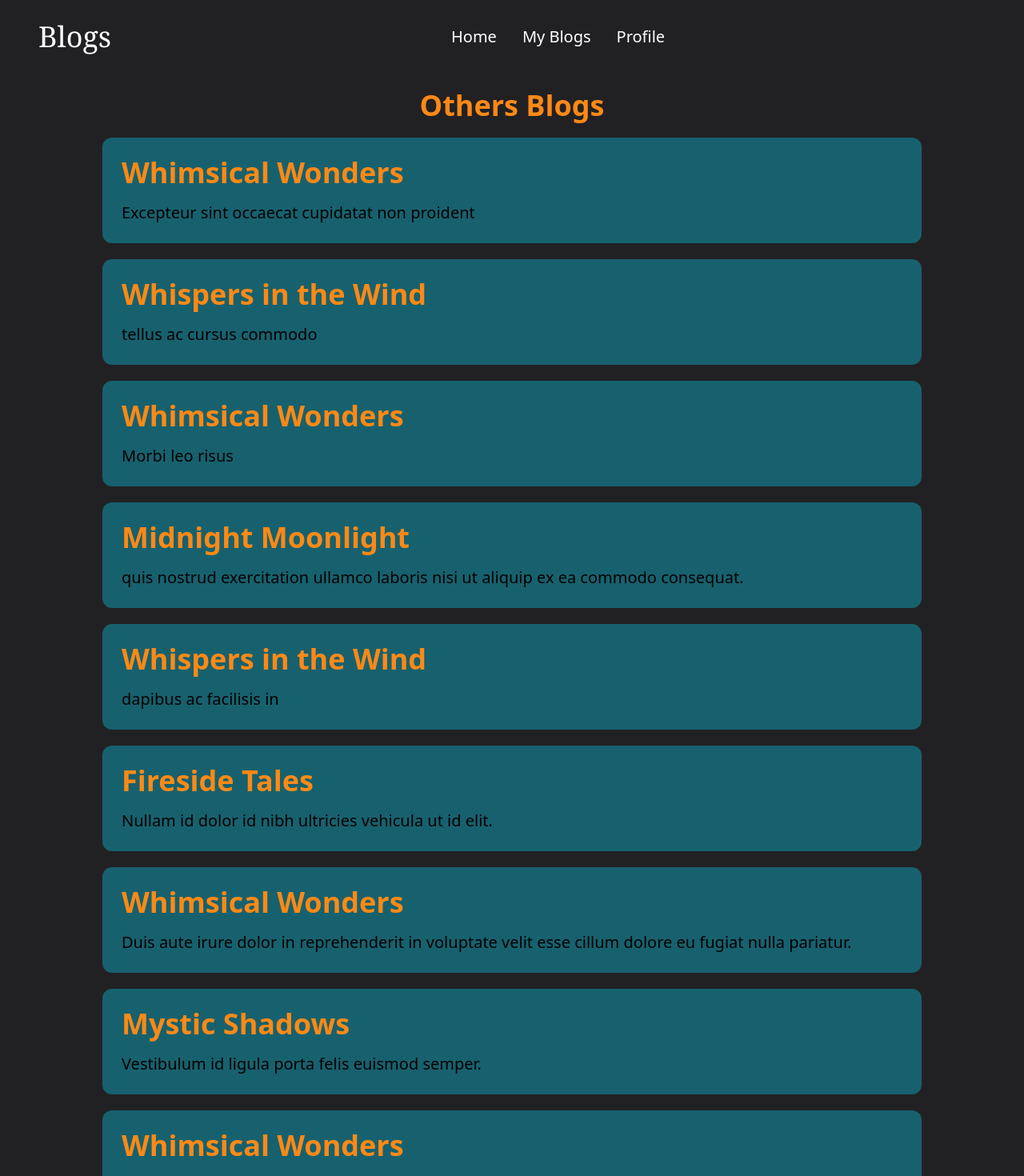
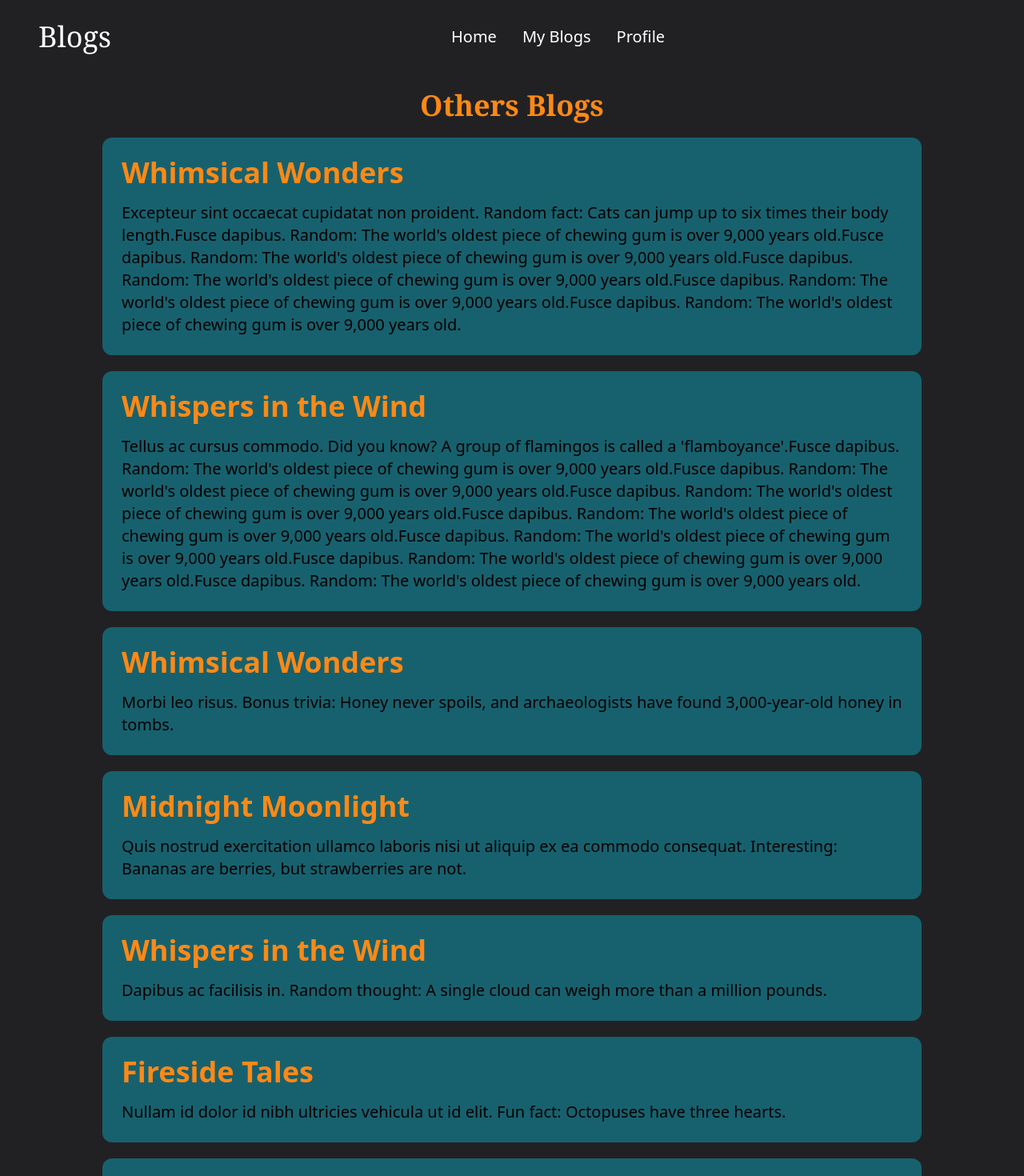
Before and after one commit to Manjil00/CODSOFT_Task3-Reactjs-_ManjilMaharjan, a React (Create React App) app: page /Home in a window 1280 px wide. Shown: the top 1470 px of the page at 80% size. Built offline with nearby package versions, Linux system fonts and the light colour scheme; no server answers.

Commit message:
my blogs done w firebase

```diff
--- a/src/blog_mockdata.js
+++ b/src/blog_mockdata.js
@@ -1,402 +1,161 @@
-
-export const mockdata=[{
+export const mockdata = [{
   "id": 1,
   "title": "Whimsical Wonders",
-  "content": "Excepteur sint occaecat cupidatat non proident"
+  "content": "Excepteur sint occaecat cupidatat non proident. Random fact: Cats can jump up to six times their body length.Fusce dapibus. Random: The world's oldest piece of chewing gum is over 9,000 years old.Fusce dapibus. Random: The world's oldest piece of chewing gum is over 9,000 years old.Fusce dapibus. Random: The world's oldest piece of chewing gum is over 9,000 years old.Fusce dapibus. Random: The world's oldest piece of chewing gum is over 9,000 years old.Fusce dapibus. Random: The world's oldest piece of chewing gum is over 9,000 years old."
 }, {
   "id": 2,
   "title": "Whispers in the Wind",
-  "content": "tellus ac cursus commodo"
+  "content": "Tellus ac cursus commodo. Did you know? A group of flamingos is called a 'flamboyance'.Fusce dapibus. Random: The world's oldest piece of chewing gum is over 9,000 years old.Fusce dapibus. Random: The world's oldest piece of chewing gum is over 9,000 years old.Fusce dapibus. Random: The world's oldest piece of chewing gum is over 9,000 years old.Fusce dapibus. Random: The world's oldest piece of chewing gum is over 9,000 years old.Fusce dapibus. Random: The world's oldest piece of chewing gum is over 9,000 years old.Fusce dapibus. Random: The world's oldest piece of chewing gum is over 9,000 years old.Fusce dapibus. Random: The world's oldest piece of chewing gum is over 9,000 years old."
 }, {
   "id": 3,
   "title": "Whimsical Wonders",
-  "content": "Morbi leo risus"
+  "content": "Morbi leo risus. Bonus trivia: Honey never spoils, and archaeologists have found 3,000-year-old honey in tombs."
 }, {
   "id": 4,
   "title": "Midnight Moonlight",
-  "content": "quis nostrud exercitation ullamco laboris nisi ut aliquip ex ea commodo consequat."
+  "content": "Quis nostrud exercitation ullamco laboris nisi ut aliquip ex ea commodo consequat. Interesting: Bananas are berries, but strawberries are not."
 }, {
   "id": 5,
   "title": "Whispers in the Wind",
-  "content": "dapibus ac facilisis in"
+  "content": "Dapibus ac facilisis in. Random thought: A single cloud can weigh more than a million pounds."
 }, {
   "id": 6,
   "title": "Fireside Tales",
-  "content": "Nullam id dolor id nibh ultricies vehicula ut id elit."
+  "content": "Nullam id dolor id nibh ultricies vehicula ut id elit. Fun fact: Octopuses have three hearts."
 }, {
   "id": 7,
   "title": "Whimsical Wonders",
-  "content": "Duis aute irure dolor in reprehenderit in voluptate velit esse cillum dolore eu fugiat nulla pariatur."
+  "content": "Duis aute irure dolor in reprehenderit in voluptate velit esse cillum dolore eu fugiat nulla pariatur. By the way, honeybees can recognize human faces."
 }, {
   "id": 8,
   "title": "Mystic Shadows",
-  "content": "Vestibulum id ligula porta felis euismod semper."
+  "content": "Vestibulum id ligula porta felis euismod semper. Trivia: The Eiffel Tower can grow by six inches during hot days due to the expansion of the metal."
 }, {
   "id": 9,
   "title": "Whimsical Wonders",
-  "content": "tortor mauris condimentum nibh"
+  "content": "Tortor mauris condimentum nibh. Random fun fact: Koalas sleep up to 22 hours a day.Fusce dapibus. Random: The world's oldest piece of chewing gum is over 9,000 years old.Fusce dapibus. Random: The world's oldest piece of chewing gum is over 9,000 years old.Fusce dapibus. Random: The world's oldest piece of chewing gum is over 9,000 years old.Fusce dapibus. Random: The world's oldest piece of chewing gum is over 9,000 years old.Fusce dapibus. Random: The world's oldest piece of chewing gum is over 9,000 years old."
 }, {
   "id": 10,
   "title": "Whimsical Wonders",
-  "content": "dapibus ac facilisis in"
+  "content": "Dapibus ac facilisis in. Curious fact: An astronaut's height can increase by up to 2 inches while in space."
 }, {
   "id": 11,
   "title": "Mystic Shadows",
-  "content": "egestas eget quam."
+  "content": "Egestas eget quam. Fun thought: The shortest war in history lasted 38 to 45 minutes."
 }, {
   "id": 12,
   "title": "The Secret Garden",
-  "content": "egestas eget quam."
+  "content": "Egestas eget quam. Fascinating: A day on Venus is longer than a year on Venus."
 }, {
   "id": 13,
   "title": "Fireside Tales",
-  "content": "egestas eget quam."
+  "content": "Egestas eget quam. Fun fact: A snail can sleep for up to three years."
 }, {
   "id": 14,
   "title": "Whispers in the Wind",
-  "content": "tortor mauris condimentum nibh"
+  "content": "Tortor mauris condimentum nibh. Did you know? Sea otters hold hands when they sleep to keep from drifting apart."
 }, {
   "id": 15,
   "title": "Twilight Symphony",
-  "content": "tortor mauris condimentum nibh"
+  "content": "Tortor mauris condimentum nibh. Random trivia: Wombat poop is cube-shaped."
 }, {
   "id": 16,
   "title": "Twilight Symphony",
-  "content": "porta ac consectetur ac"
+  "content": "Porta ac consectetur ac. Bonus fact: The longest hiccuping spree lasted 68 years."
 }, {
   "id": 17,
   "title": "Fireside Tales",
-  "content": "dapibus ac facilisis in"
+  "content": "Dapibus ac facilisis in. Fun fact: You can hear a blue whale's heartbeat from over two miles away."
 }, {
   "id": 18,
   "title": "The Secret Garden",
-  "content": "Morbi leo risus"
+  "content": "Morbi leo risus. Trivia: Sharks existed before trees."
 }, {
   "id": 19,
   "title": "Echoes of Eternity",
-  "content": "Vestibulum id ligula porta felis euismod semper."
+  "content": "Vestibulum id ligula porta felis euismod semper. Random: A flock of crows is known as a 'murder'."
 }, {
   "id": 20,
   "title": "Starlight Serenade",
-  "content": "vestibulum at eros."
+  "content": "Vestibulum at eros. Fun thought: If you drilled a hole straight through the Earth and jumped in, it would take you about 42 minutes to get to the other side."
 }, {
   "id": 21,
   "title": "Whispers in the Wind",
-  "content": "consectetur adipiscing elit."
+  "content": "Consectetur adipiscing elit. Fascinating fact: Sloths can hold their breath longer than dolphins."
 }, {
   "id": 22,
   "title": "Twilight Symphony",
-  "content": "Ut enim ad minim veniam"
+  "content": "Ut enim ad minim veniam. Bonus: A bolt of lightning contains enough energy to toast 100,000 slices of bread."
 }, {
   "id": 23,
   "title": "Mystic Shadows",
-  "content": "Excepteur sint occaecat cupidatat non proident"
+  "content": "Excepteur sint occaecat cupidatat non proident. Random: It takes 570 gallons of paint to cover the exterior of the White House."
 }, {
   "id": 24,
   "title": "Whispers in the Wind",
-  "content": "porta ac consectetur ac"
+  "content": "Porta ac consectetur ac. Did you know? A group of jellyfish is called a 'smack'."
 }, {
   "id": 25,
   "title": "Mystic Shadows",
-  "content": "Cras justo odio"
+  "content": "Cras justo odio. Fun fact: The world's smallest reptile was discovered in 2021 – it's just over half an inch long."
 }, {
   "id": 26,
   "title": "Midnight Moonlight",
-  "content": "egestas eget quam."
+  "content": "Egestas eget quam. Trivia: The inventor of the frisbee was turned into a frisbee after he died."
 }, {
   "id": 27,
   "title": "Twilight Symphony",
-  "content": "Fusce dapibus"
+  "content": "Fusce dapibus. Random: The world's oldest piece of chewing gum is over 9,000 years old."
 }, {
   "id": 28,
   "title": "Fireside Tales",
-  "content": "Fusce dapibus"
+  "content": "Fusce dapibus. Fun fact: A crocodile can't stick its tongue out."
 }, {
   "id": 29,
   "title": "Starlight Serenade",
-  "content": "Fusce dapibus"
+  "content": "Fusce dapibus. Interesting: You can't hum while holding your nose."
 }, {
   "id": 30,
   "title": "Midnight Moonlight",
-  "content": "vestibulum at eros."
+  "content": "Vestibulum at eros. Curious: Banging your head against a wall for one hour burns 150 calories."
 }, {
   "id": 31,
   "title": "Echoes of Eternity",
-  "content": "Fusce dapibus"
+  "content": "Fusce dapibus. Did you know? A shrimp's heart is in its head."
 }, {
   "id": 32,
   "title": "Whimsical Wonders",
-  "content": "egestas eget quam."
+  "content": "Egestas eget quam. Fun trivia: The Guinness World Record for the longest hiccuping spree is held by Charles Osborne, who hiccupped continuously for 68 years."
 }, {
   "id": 33,
   "title": "Whispers in the Wind",
-  "content": "ut fermentum massa justo sit amet risus."
+  "content": "Ut fermentum massa justo sit amet risus. Did you know? Elephants are the only animals that can't jump."
 }, {
   "id": 34,
   "title": "Whimsical Wonders",
-  "content": "Vestibulum id ligula porta felis euismod semper."
+  "content": "Vestibulum id ligula porta felis euismod semper. Random fact: A rhinoceros' horn is made of hair."
 }, {
   "id": 35,
   "title": "Echoes of Eternity",
-  "content": "tortor mauris condimentum nibh"
+  "content": "Tortor mauris condimentum nibh. Fun: Pigeons can tell the difference between paintings by Monet and Picasso."
 }, {
   "id": 36,
   "title": "Enchanted Dreams",
-  "content": "sunt in culpa qui officia deserunt mollit anim id est laborum."
+  "content": "Sunt in culpa qui officia deserunt mollit anim id est laborum. Fun fact: Sea otters have a pouch under their forearm to store food."
 }, {
   "id": 37,
   "title": "Twilight Symphony",
-  "content": "tortor mauris condimentum nibh"
+  "content": "Tortor mauris condimentum nibh. Did you know? A group of flamingos is called a 'flamboyance'."
 }, {
   "id": 38,
   "title": "Starlight Serenade",
-  "content": "Vestibulum id ligula porta felis euismod semper."
+  "content": "Vestibulum id ligula porta felis euismod semper. Fun trivia: Octopuses have three hearts, and their blood is blue."
 }, {
   "id": 39,
   "title": "Whispers in the Wind",
-  "content": "Excepteur sint occaecat cupidatat non proident"
+  "content": "Excepteur sint occaecat cupidatat non proident. Random fact: A human can hear a blue whale's heartbeat from two miles away."
 }, {
   "id": 40,
   "title": "Midnight Moonlight",
-  "content": "Ut enim ad minim veniam"
-}, {
-  "id": 41,
-  "title": "The Secret Garden",
-  "content": "Fusce dapibus"
-}, {
-  "id": 42,
-  "title": "Whispers in the Wind",
-  "content": "sunt in culpa qui officia deserunt mollit anim id est laborum."
-}, {
-  "id": 43,
-  "title": "Whimsical Wonders",
-  "content": "tellus ac cursus commodo"
-}, {
-  "id": 44,
-  "title": "Mystic Shadows",
-  "content": "Nullam id dolor id nibh ultricies vehicula ut id elit."
-}, {
-  "id": 45,
-  "title": "The Secret Garden",
-  "content": "Lorem ipsum dolor sit amet"
-}, {
-  "id": 46,
-  "title": "Midnight Moonlight",
-  "content": "Sed do eiusmod tempor incididunt ut labore et dolore magna aliqua."
-}, {
-  "id": 47,
-  "title": "Whispers in the Wind",
-  "content": "Lorem ipsum dolor sit amet"
-}, {
-  "id": 48,
-  "title": "Fireside Tales",
-  "content": "egestas eget quam."
-}, {
-  "id": 49,
-  "title": "Fireside Tales",
-  "content": "vestibulum at eros."
-}, {
-  "id": 50,
-  "title": "Echoes of Eternity",
-  "content": "ut fermentum massa justo sit amet risus."
-}, {
-  "id": 51,
-  "title": "Twilight Symphony",
-  "content": "Nullam id dolor id nibh ultricies vehicula ut id elit."
-}, {
-  "id": 52,
-  "title": "Starlight Serenade",
-  "content": "Sed do eiusmod tempor incididunt ut labore et dolore magna aliqua."
-}, {
-  "id": 53,
-  "title": "Whispers in the Wind",
-  "content": "vestibulum at eros."
-}, {
-  "id": 54,
-  "title": "Fireside Tales",
-  "content": "Nullam id dolor id nibh ultricies vehicula ut id elit."
-}, {
-  "id": 55,
-  "title": "Mystic Shadows",
-  "content": "Sed do eiusmod tempor incididunt ut labore et dolore magna aliqua."
-}, {
-  "id": 56,
-  "title": "Echoes of Eternity",
-  "content": "Lorem ipsum dolor sit amet"
-}, {
-  "id": 57,
-  "title": "Fireside Tales",
-  "content": "Fusce dapibus"
-}, {
-  "id": 58,
-  "title": "The Secret Garden",
-  "content": "Vestibulum id ligula porta felis euismod semper."
-}, {
-  "id": 59,
-  "title": "Echoes of Eternity",
-  "content": "Morbi leo risus"
-}, {
-  "id": 60,
-  "title": "The Secret Garden",
-  "content": "Fusce dapibus"
-}, {
-  "id": 61,
-  "title": "Whimsical Wonders",
-  "content": "tellus ac cursus commodo"
-}, {
-  "id": 62,
-  "title": "Twilight Symphony",
-  "content": "vestibulum at eros."
-}, {
-  "id": 63,
-  "title": "The Secret Garden",
-  "content": "tortor mauris condimentum nibh"
-}, {
-  "id": 64,
-  "title": "The Secret Garden",
-  "content": "Fusce dapibus"
-}, {
-  "id": 65,
-  "title": "The Secret Garden",
-  "content": "Vestibulum id ligula porta felis euismod semper."
-}, {
-  "id": 66,
-  "title": "Midnight Moonlight",
-  "content": "egestas eget quam."
-}, {
-  "id": 67,
-  "title": "Fireside Tales",
-  "content": "egestas eget quam."
-}, {
-  "id": 68,
-  "title": "Whimsical Wonders",
-  "content": "porta ac consectetur ac"
-}, {
-  "id": 69,
-  "title": "Whimsical Wonders",
-  "content": "Sed do eiusmod tempor incididunt ut labore et dolore magna aliqua."
-}, {
-  "id": 70,
-  "title": "Fireside Tales",
-  "content": "quis nostrud exercitation ullamco laboris nisi ut aliquip ex ea commodo consequat."
-}, {
-  "id": 71,
-  "title": "Enchanted Dreams",
-  "content": "Fusce dapibus"
-}, {
-  "id": 72,
-  "title": "Fireside Tales",
-  "content": "porta ac consectetur ac"
-}, {
-  "id": 73,
-  "title": "Whispers in the Wind",
-  "content": "tortor mauris condimentum nibh"
-}, {
-  "id": 74,
-  "title": "Enchanted Dreams",
-  "content": "dapibus ac facilisis in"
-}, {
-  "id": 75,
-  "title": "Starlight Serenade",
-  "content": "quis nostrud exercitation ullamco laboris nisi ut aliquip ex ea commodo consequat."
-}, {
-  "id": 76,
-  "title": "Mystic Shadows",
-  "content": "tortor mauris condimentum nibh"
-}, {
-  "id": 77,
-  "title": "Midnight Moonlight",
-  "content": "Vestibulum id ligula porta felis euismod semper."
-}, {
-  "id": 78,
-  "title": "Starlight Serenade",
-  "content": "Morbi leo risus"
-}, {
-  "id": 79,
-  "title": "Echoes of Eternity",
-  "content": "ut fermentum massa justo sit amet risus."
-}, {
-  "id": 80,
-  "title": "Enchanted Dreams",
-  "content": "quis nostrud exercitation ullamco laboris nisi ut aliquip ex ea commodo consequat."
-}, {
-  "id": 81,
-  "title": "Midnight Moonlight",
-  "content": "porta ac consectetur ac"
-}, {
-  "id": 82,
-  "title": "Whimsical Wonders",
-  "content": "tortor mauris condimentum nibh"
-}, {
-  "id": 83,
-  "title": "Echoes of Eternity",
-  "content": "sunt in culpa qui officia deserunt mollit anim id est laborum."
-}, {
-  "id": 84,
-  "title": "Midnight Moonlight",
-  "content": "Lorem ipsum dolor sit amet"
-}, {
-  "id": 85,
-  "title": "Midnight Moonlight",
-  "content": "dapibus ac facilisis in"
-}, {
-  "id": 86,
-  "title": "Whispers in the Wind",
-  "content": "Duis aute irure dolor in reprehenderit in voluptate velit esse cillum dolore eu fugiat nulla pariatur."
-}, {
-  "id": 87,
-  "title": "Mystic Shadows",
-  "content": "Cras justo odio"
-}, {
-  "id": 88,
-  "title": "Whispers in the Wind",
-  "content": "sunt in culpa qui officia deserunt mollit anim id est laborum."
-}, {
-  "id": 89,
-  "title": "Whispers in the Wind",
-  "content": "tellus ac cursus commodo"
-}, {
-  "id": 90,
-  "title": "Whimsical Wonders",
-  "content": "Lorem ipsum dolor sit amet"
-}, {
-  "id": 91,
-  "title": "Whimsical Wonders",
-  "content": "ut fermentum massa justo sit amet risus."
-}, {
-  "id": 92,
-  "title": "The Secret Garden",
-  "content": "vestibulum at eros."
-}, {
-  "id": 93,
-  "title": "Twilight Symphony",
-  "content": "Cras justo odio"
-}, {
-  "id": 94,
-  "title": "The Secret Garden",
-  "content": "vestibulum at eros."
-}, {
-  "id": 95,
-  "title": "Whispers in the Wind",
-  "content": "consectetur adipiscing elit."
-}, {
-  "id": 96,
-  "title": "Enchanted Dreams",
-  "content": "ut fermentum massa justo sit amet risus."
-}, {
-  "id": 97,
-  "title": "The Secret Garden",
-  "content": "porta ac consectetur ac"
-}, {
-  "id": 98,
-  "title": "Mystic Shadows",
-  "content": "tortor mauris condimentum nibh"
-}, {
-  "id": 99,
-  "title": "Whimsical Wonders",
-  "content": "vestibulum at eros."
-}, {
-  "id": 100,
-  "title": "Midnight Moonlight",
-  "content": "consectetur adipiscing elit."
-}]
+  "content": "Ut enim ad minim veniam. Fascinating: Humans share 60% of their DNA with bananas."
+}];
--- a/src/pages/Home.jsx
+++ b/src/pages/Home.jsx
@@ -11,7 +11,7 @@ return (
     <Nav/>
 
     <div className="home h-auto w-full mt-5  flex flex-col justify-center items-center">
-        <h1 className='font-sans text-orange text-xl md:text-4xl font-bold'>Others Blogs</h1>
+        <h1 className='font-serif text-orange text-xl md:text-4xl font-bold'>Others Blogs</h1>
 
 {mockdata.map((blog,id)=>{
     return(<div className="innerpart bg-bgdeepTurquoise h-auto w-[80%] mt-5 rounded-xl p-6">
--- a/src/pages/MyBlogs.jsx
+++ b/src/pages/MyBlogs.jsx
@@ -1,47 +1,80 @@
-import React, { useState } from 'react'
+import React, { useState, useEffect } from 'react';
 import Nav from '../components/Nav';
+import { db } from "../firebase";
 
+// Firebase Firestore
+import { addDoc, collection, getDocs } from "firebase/firestore";
 
 const MyBlogs = () => {
+  const [title, setTitle] = useState('');
+  const [content, setContent] = useState('');
+  const [myblogs, setMyblogs] = useState([]);
 
-const [title, setTitle]=useState('');
-const [content, setContent]=useState('');
+  const postCollectionRef = collection(db, "myblogs");
 
+  // Handle form submission
+  const handleSubmit = async (e) => {
+    e.preventDefault(); // Prevent page reload
+    await addDoc(postCollectionRef, { title, content });
+    setTitle(''); // Clear input fields after submission
+    setContent('');
+    fetchBlogs(); // Fetch updated blogs after submission
+  };
 
-const handleSubmit=()=>{
-    e.preventDefault();
-}
+  // Fetch blog posts from Firestore
+  const fetchBlogs = async () => {
+    const data = await getDocs(postCollectionRef);
+    setMyblogs(data.docs.map((doc) => ({ ...doc.data(), id: doc.id })));
+  };
 
+  // Fetch blogs when component mounts
+  useEffect(() => {
+    fetchBlogs();
+  }, []);
 
 return (
-    <div className='main-container w-full h-auto bg-blacklite'>
-    <Nav/>
-    <form onSubmit={handleSubmit}
-    className="inputs h-[500px] w-full flex justify-center items-center mt-5 ">
+    <div className="main-container w-full h-auto bg-blacklite">
+    <Nav />
+    <form onSubmit={handleSubmit} className="inputs h-[500px] w-full flex justify-center items-center mt-5">
         <div className="innercontainer w-[80%] h-full bg-bgdeepTurquoise shadow-xl shadow-black rounded-xl p-5 flex flex-col justify-center items-center gap-10">
-            <input onChange={(e)=>setTitle(e.target.value)} value={title}
-            type='text' className='title w-[80%] h-[40px] rounded-xl p-4 ' placeholder='Enter the title'/>
+        <input
+            onChange={(e) => setTitle(e.target.value)}
+            value={title}
+            type="text"
+            className="title w-[80%] h-[40px] rounded-xl p-4"
+            placeholder="Enter the title"
+        />
 
-            <textarea  onChange={(e)=>setContent(e.target.value)} value={content}
-            type='text' className='blog w-[80%] h-[80%] rounded-xl p-4 text-start' placeholder='Content Here' />
+        <textarea
+            onChange={(e) => setContent(e.target.value)}
+            value={content}
+            className="blog w-[80%] h-[80%] rounded-xl p-4 text-start"
+            placeholder="Content Here"
+        />
 
-            <button type='submit' className="Submit w-[100px] h-[50px] bg-white text-orange text-xsx text-xl rounded-xl">Submit</button>
+        <button
+            type="submit"
+            className="Submit w-[100px] h-[50px] bg-white text-orange text-xsx text-xl rounded-xl"
+        >
+            Submit
+        </button>
         </div>
     </form>
 
-    <div className="myblogs h-[500px] w-full bg-green-800 mt-5  flex justify-center items-start">
-
-       {/* //TERNary */}
-        <div className="innerpart bg-bgdeepTurquoise h-auto w-[80%] mt-5 rounded-xl p-6">
-            <h1 className='font-sans text-lg md:text-4xl font-bold text-orange break-words'>Title TitleTitleTitleTitleTitleTitle</h1>
-            <p className='font-sans text-xs md:text-xl break-words mt-4'>Lorem ipsum dolor sit amet consectetur adipisicing elit. Iure blanditiis omnis assumenda quibusdam harum totam maiores, odit ullam velit ratione ad, iusto consequuntur suscipit natus similique quam laboriosam cum perferendis.</p>
+    <div className="myblogs h-auto w-full bg-blacklite mt-5 flex flex-col items-center">
+        {myblogs.map((blog) => (
+        <div key={blog.id} className="innerpart bg-bgdeepTurquoise h-auto w-[80%] mt-5 rounded-xl p-6">
+            <h1 className="font-sans text-lg md:text-4xl font-bold text-orange break-words">
+            {blog.title}
+            </h1>
+            <p className="font-sans text-xs md:text-xl break-words mt-4">
+            {blog.content}
+            </p>
         </div>
-
+        ))}
     </div>
-
-
     </div>
-)
-}
+);
+};
 
 export default MyBlogs;
```
